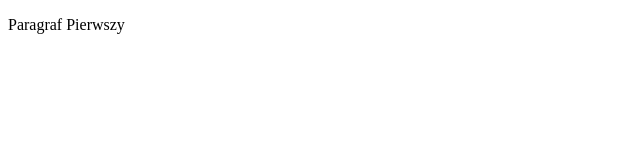
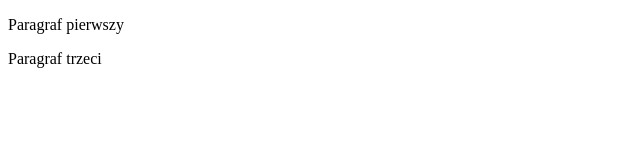
Before and after one commit to zbyszek944/zbyszek944.github.io, a plain HTML site: page index.html in a window 1280 px wide. Shown: the full height of the page, 0-640 px from the left. Drawn offline with Linux system fonts and the light colour scheme.

Commit message:
Dodano trzeci paragraf na gałęzi master

```diff
--- a/index.html
+++ b/index.html
@@ -6,7 +6,8 @@
     <title>Document</title>
 </head>
 <body>
-    <p>Paragraf Pierwszy</p>
+    <p>Paragraf pierwszy</p>
+    <p>Paragraf trzeci</p>
 
 </body>
 </html>
```
